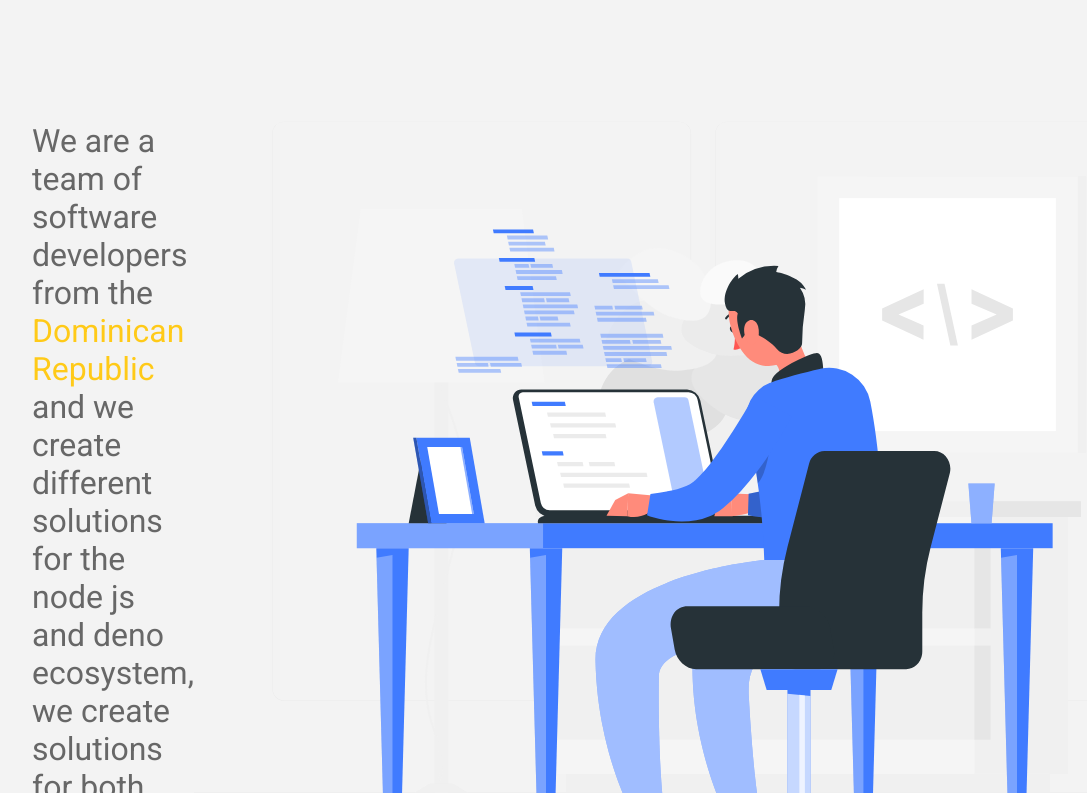
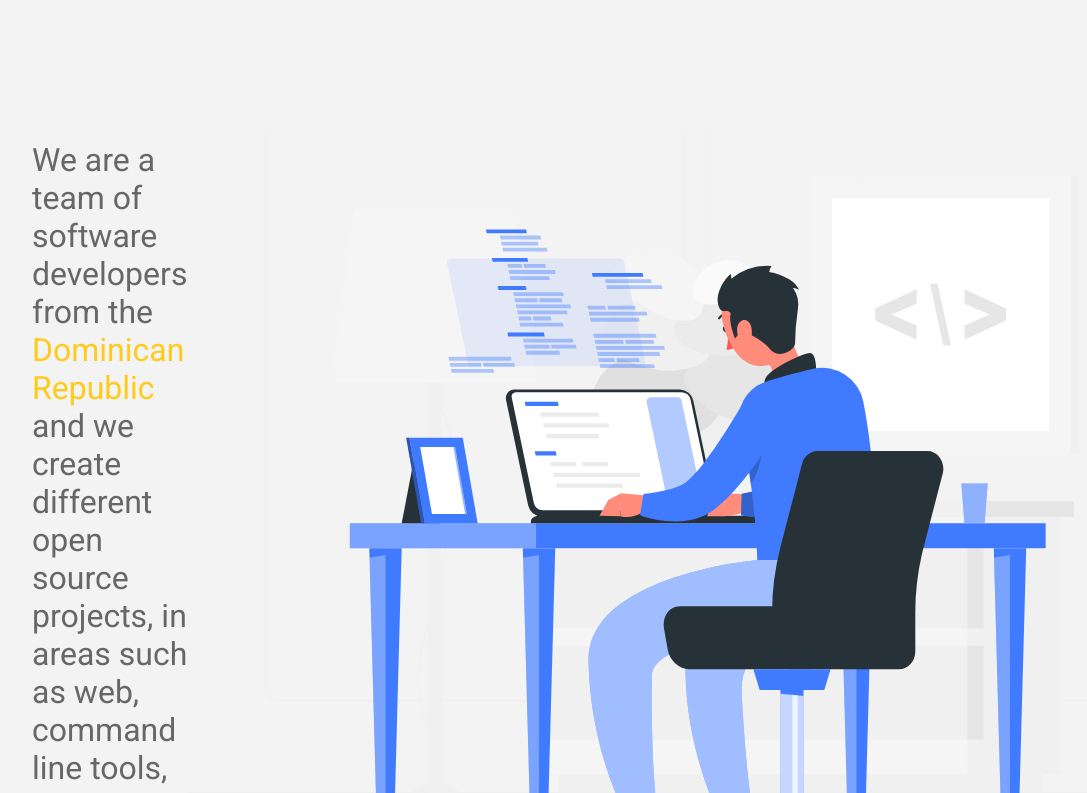
Before and after one commit to buttercubz/crewdevio, a React (Create React App) app: page / in a window 1280 px wide. Shown: the part 1307-2100 px from the top of the page, without its empty margins (96-1183 px from the left). Built offline with nearby package versions, Linux system fonts and the light colour scheme; no server answers.

Commit message:
update: about info

```diff
--- a/src/components/homePage/about.jsx
+++ b/src/components/homePage/about.jsx
@@ -12,8 +12,8 @@ function About() {
         <p>
           We are a team of software developers from the{" "}
           <span className="color-yellow"> Dominican Republic </span> and we create
-          different solutions for the node js and deno ecosystem,
-          we create solutions for both frontend and backend.
+          different open source projects, in areas such as web,
+          command line tools, backend and frontend.
         </p>
         <img src={Programming_rafiki} alt="img" />
       </div>
```
